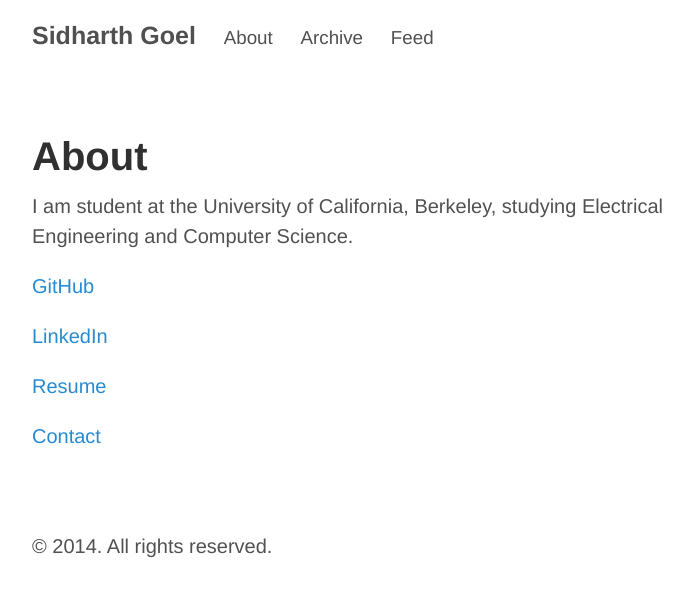
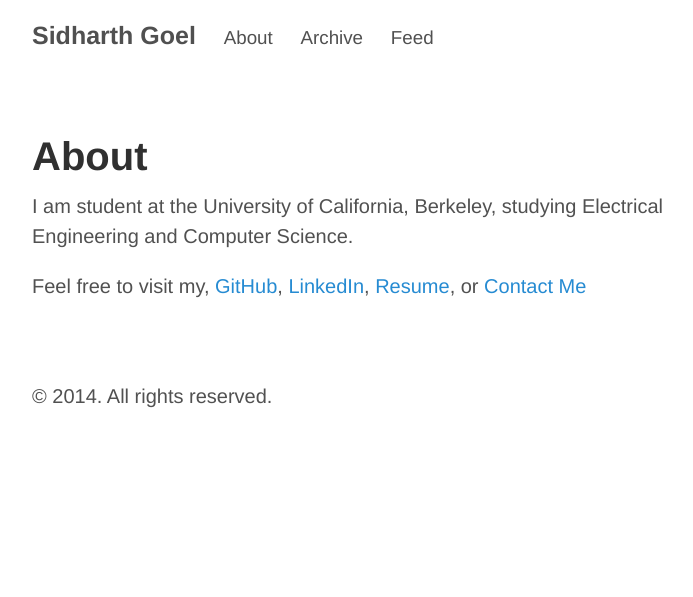
Before and after one commit to sidharthgoel/sidharthgoel.github.io, a Jekyll site: the page built from about.md, in a window 1280 px wide. Shown: the top 597 px of the page, without its empty margins (248-941 px from the left). Built offline with Jekyll 4.4.1, drawn with Linux system fonts in a browser that asks for light colours; Markdown is read by kramdown in place of the engine named in the settings.

Commit message:
minor changes

```diff
--- a/about.md
+++ b/about.md
@@ -5,10 +5,5 @@ title: About
 
 I am student at the University of California, Berkeley, studying Electrical Engineering and Computer Science.
 
-[GitHub](https://github.com/sidharthgoel/)
-
-[LinkedIn](https://linkedin.com/in/sidharthgoel)
-
-[Resume](/assets/resume.pdf)
-
-[Contact](mailto:me@sidharthgoel.com)
+Feel free to visit my, [GitHub](https://github.com/sidharthgoel/), [LinkedIn](https://linkedin.com/in/sidharthgoel), [Resume](/assets/resume.pdf), or
+[Contact Me](mailto:me@sidharthgoel.com)
```
Also changed, not shown: _includes/twitter_plug.html (deleted, +0 -8 lines), README.md.
